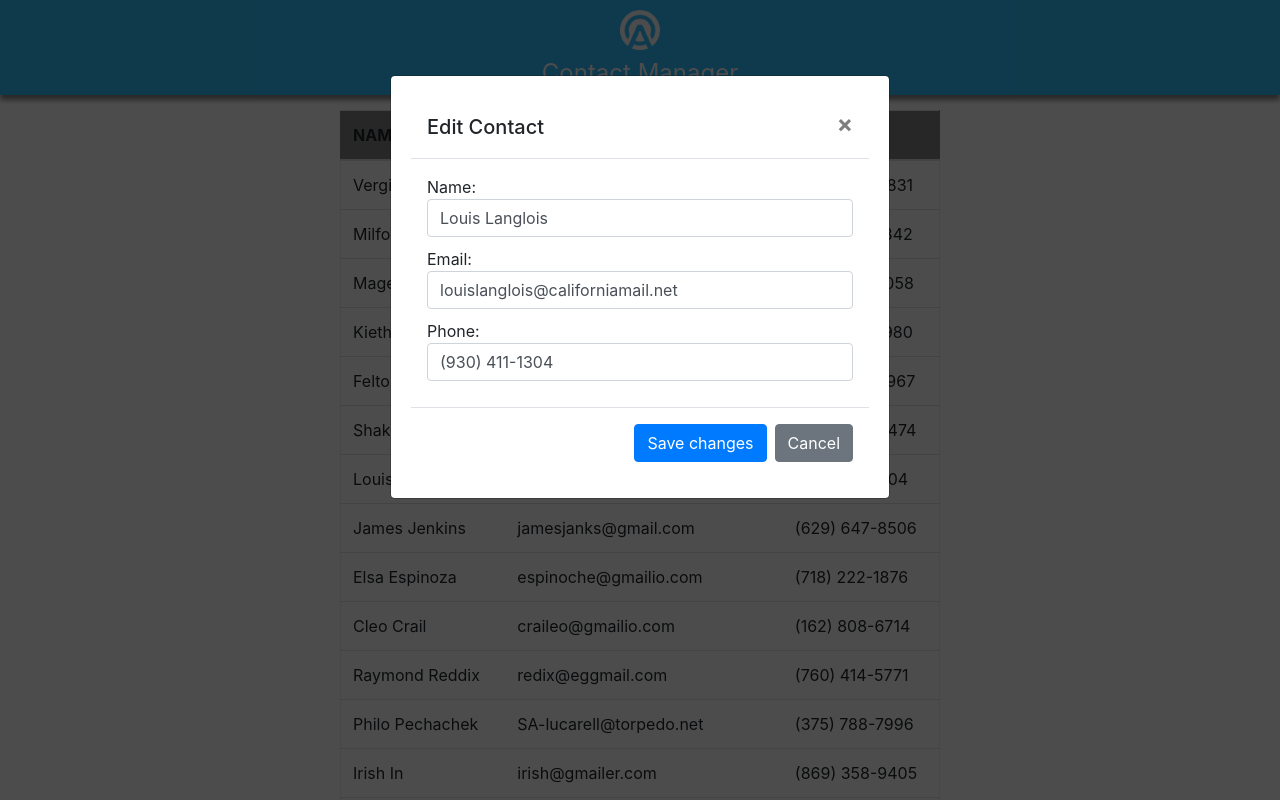
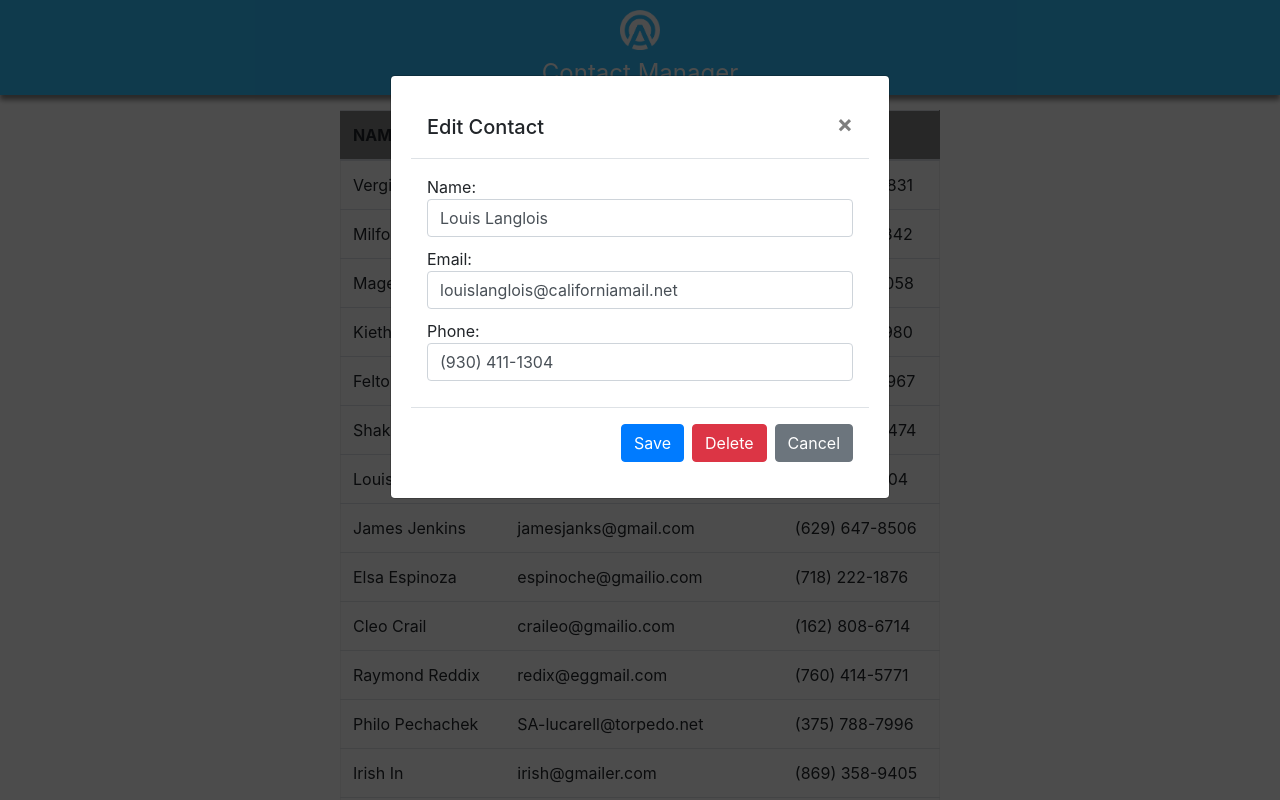
Before and after one commit to dbailey25/Arcadia-Exercise, a React (Create React App) app in the folder arcadia-exercise/: page / in a window 1280 px wide. Both pictures are taken after a click on the element 640 px from the left and 479 px from the top of the page. Shown: the top 800 px of the page. Built offline with nearby package versions, Linux system fonts and the light colour scheme.

Commit message:
delete contact

```diff
--- a/arcadia-exercise/src/App.js
+++ b/arcadia-exercise/src/App.js
@@ -29,7 +29,6 @@ const parseContacts = () => {
 
 parseContacts();
 
-console.log(parsedContacts);
 
 var keys = Object.keys(parsedContacts[0]);
 var fields = keys.map(function (x) { return x.toUpperCase() })
@@ -51,16 +50,14 @@ class App extends Component {
       id: 0,
       name: '',
       email: '',
-      phone: ''
+      phone: '',
+      contactCount: 0
     };
 
     this.toggleAdd = this.toggleAdd.bind(this);
     this.getContact = this.getContact.bind(this);
   }
 
-  componentDidMount() {
-    this.setState({ contacts: parsedContacts });
-  }
 
   renderContact = (contact, index) => {
     return (
@@ -167,6 +164,8 @@ class App extends Component {
   }
 
   getContact = (contact) => {
+    console.log('getContact');
+
     console.log(contact);
     this.setState({
       id: contact.id,
@@ -177,6 +176,7 @@ class App extends Component {
   }
 
   editContact = (contact) => {
+    console.log('editContact');
     let editedContact = {
       id: this.state.id,
       name: this.state.name,
@@ -184,12 +184,22 @@ class App extends Component {
       phone: this.state.phone
     };
     let i = this.state.id -1;
-    contactsArr.splice(i, 1, editedContact)
+    contactsArr.splice(i, 1, editedContact);
+    this.setState({
+      contactCount: contactsArr.length
+    })
+  }
+
+  deleteContact = () => {
+    let i = this.state.id - 1;
+    contactsArr.splice(i, 1);
+    this.setState({
+      contactCount: contactsArr.length
+    })
   }
 
 
   render() {
-     var newContacts = this.state.contacts;
 
       return (
         <div className="App">
@@ -207,7 +217,7 @@ class App extends Component {
                 </tr>
               </thead>
               <tbody>
-                {newContacts.map((contact, index) => this.renderContact(contact, index))}
+                {parsedContacts.map((contact, index) => this.renderContact(contact, index))}
               </tbody>
             </table>
             <div id='add-contact' onClick={this.toggleAdd}>
@@ -225,7 +235,7 @@ class App extends Component {
                   />
                 </ModalBody>
                 <ModalFooter>
-                  <Button color="primary" onClick={this.addContact}>Add Contact</Button>{' '}
+                  <Button color="primary" onClick={this.addContact}>Add</Button>{' '}
                   <Button color="secondary" onClick={this.toggleAdd}>Cancel</Button>
                 </ModalFooter>
               </Modal>
@@ -251,7 +261,8 @@ class App extends Component {
                     />
                   </div>
                   <div className="modal-footer">
-                    <button type="button" className="btn btn-primary" onClick={this.editContact()}>Save changes</button>
+                    <button type="button" className="btn btn-primary" onClick={() => this.editContact()} data-dismiss="modal">Save</button>
+                    <button type="button" className="btn btn-danger" onClick={() => this.deleteContact()} data-dismiss="modal">Delete</button>
                     <button type="button" className="btn btn-secondary" data-dismiss="modal">Cancel</button>
                   </div>
                 </div>
```
